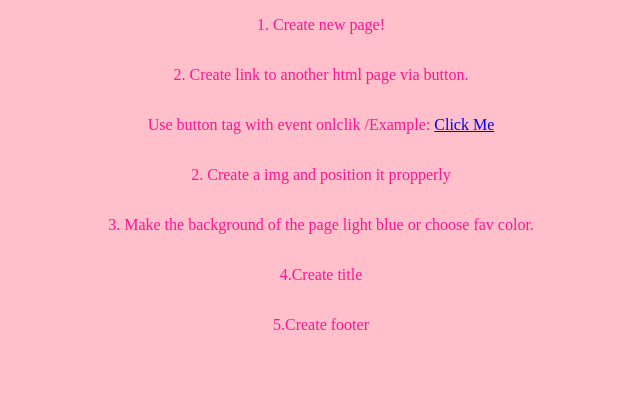
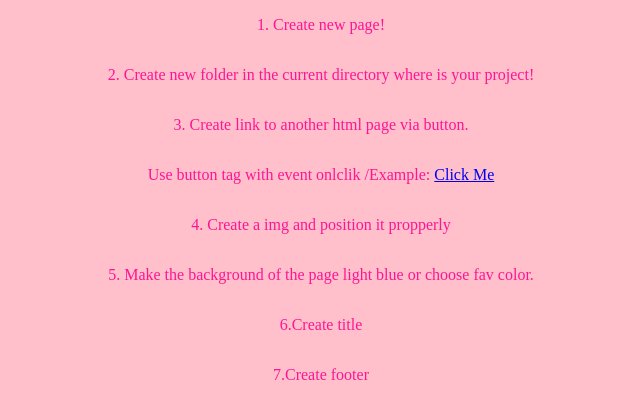
Before and after one commit to hrisstina/web-12, a plain HTML site: page task.html in a window 1280 px wide. Shown: the whole page, without its empty margins (319-959 px from the left). Drawn offline with Linux system fonts and the light colour scheme.

Commit message:
Update task.html

```diff
--- a/task.html
+++ b/task.html
@@ -8,12 +8,13 @@
     </head>
     <body>
       <p>1. Create new page!</p>
-      <p>2. Create link to another html page via button.</p>
+      <p>2. Create new folder in the current directory where is your project! </p>
+      <p>3. Create link to another html page via button.</p>
       <p> Use button tag with event onlclik /Example: <a href="page1.html" class="button-class">Click Me</a> </p>
-      <p>2. Create a img and position it propperly  </p>
-      <p>3. Make the background of the page light blue or choose fav color.  </p>
-      <p>4.Create title </p>
-      <p>5.Create footer </p>
+      <p>4. Create a img and position it propperly  </p>
+      <p>5. Make the background of the page light blue or choose fav color.  </p>
+      <p>6.Create title </p>
+      <p>7.Create footer </p>
 
 
 
```
